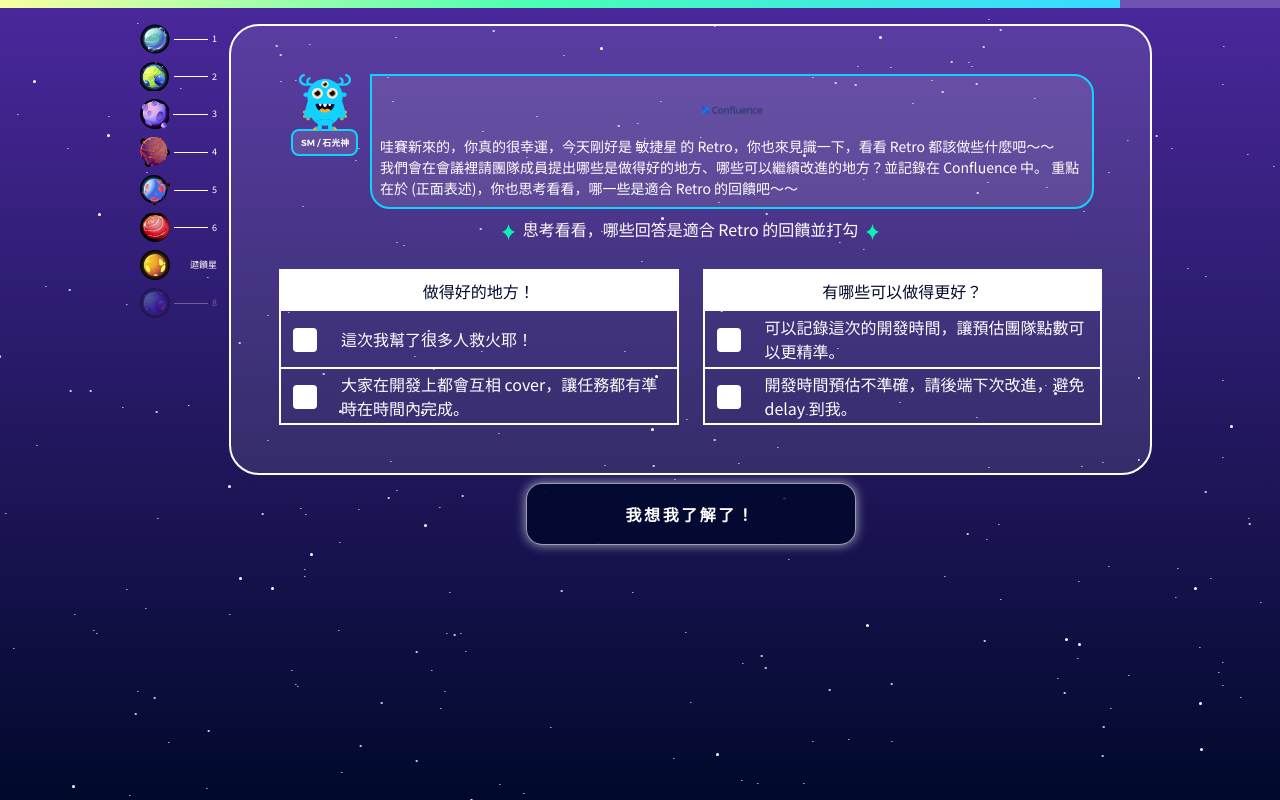
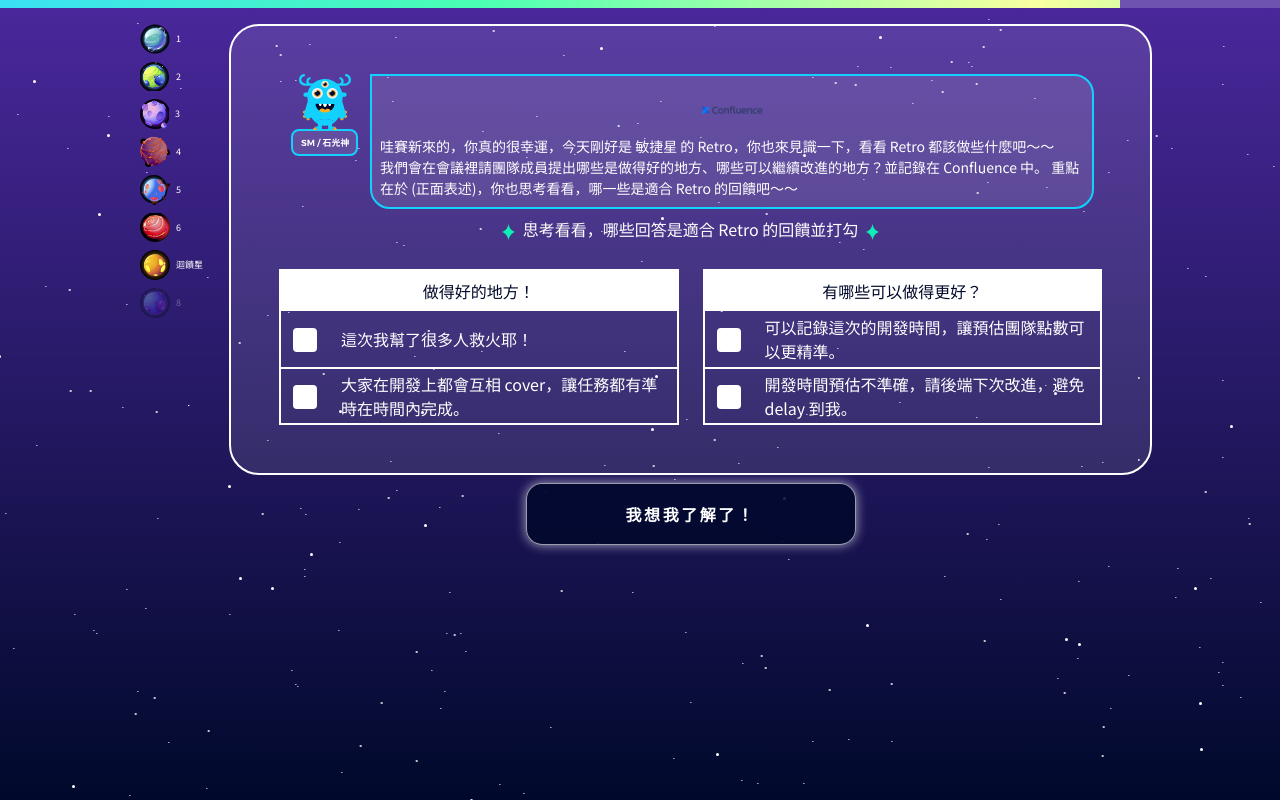
Before and after one commit to u9951064/scrum, a Vue app: page /#/step7 in a window 1280 px wide. Built offline with nearby package versions, Linux system fonts and the light colour scheme.

Commit message:
feat: set style

```diff
--- a/src/components/StepBar.vue
+++ b/src/components/StepBar.vue
@@ -15,19 +15,47 @@ const stepRatio = computed(() => {
 </script>
 
 <template>
-  <div class="step-bar d-block">
-    <div class="d-block" :style="stepRatio"></div>
+  <div class="step-bar">
+    <div class="" :style="stepRatio"></div>
   </div>
 </template>
 
 <style scoped>
 .step-bar {
   height: 0.5rem;
+  display: block;
+  width: 100%;
   background: rgba(255, 255, 255, 0.2);
 }
 
 .step-bar > div {
-  height: 0.5rem;
-  background: linear-gradient(90deg, #f8ffa1 0%, #4affb3 47.92%, #37dbff 97.4%);
+  height: 100%;
+  display: block;
+  background: linear-gradient(
+    90deg,
+    #f8ffa1 0%,
+    #4affb3 25%,
+    #37dbff 50%,
+    #4affb3 75%,
+    #f8ffa1 100%
+  );
+  background-size: 200%;
+  animation: gradient 1.5s ease infinite;
+}
+
+
+
+@keyframes gradient {
+  0% {
+    background-position: 200% 0;
+  }
+
+  50% {
+    background-position: 100% 0;
+  }
+
+  to {
+    background-position: 0 0;
+  }
 }
 </style>
--- a/src/components/StepList.vue
+++ b/src/components/StepList.vue
@@ -59,57 +59,49 @@ const getLabel = (stepIndex: number): string => {
       <div class="plant-icon col-12 col-md-auto">
         <IconPlant1></IconPlant1>
       </div>
-      <div class="line col-12 col-md" :class="{ 'show-line': isCurrent(1) }"></div>
-      <div class="index col-12 col-md-auto" v-text="getLabel(1)"></div>
+      <div class="index col-12 col-md" v-text="getLabel(1)"></div>
     </li>
     <li class="step-list-item col row g-0" :class="{ active: isActive(2) }">
       <div class="plant-icon col-12 col-md-auto">
         <IconPlant2></IconPlant2>
       </div>
-      <div class="line col-12 col-md" :class="{ 'show-line': isCurrent(2) }"></div>
-      <div class="index col-12 col-md-auto" v-text="getLabel(2)"></div>
+      <div class="index col-12 col-md" v-text="getLabel(2)"></div>
     </li>
     <li class="step-list-item col row g-0" :class="{ active: isActive(3) }">
       <div class="plant-icon col-12 col-md-auto">
         <IconPlant3></IconPlant3>
       </div>
-      <div class="line col-12 col-md" :class="{ 'show-line': isCurrent(3) }"></div>
-      <div class="index col-12 col-md-auto" v-text="getLabel(3)"></div>
+      <div class="index col-12 col-md" v-text="getLabel(3)"></div>
     </li>
     <li class="step-list-item col row g-0" :class="{ active: isActive(4) }">
       <div class="plant-icon col-12 col-md-auto">
         <IconPlant4></IconPlant4>
       </div>
-      <div class="line col-12 col-md" :class="{ 'show-line': isCurrent(4) }"></div>
-      <div class="index col-12 col-md-auto" v-text="getLabel(4)"></div>
+      <div class="index col-12 col-md" v-text="getLabel(4)"></div>
     </li>
     <li class="step-list-item col row g-0" :class="{ active: isActive(5) }">
       <div class="plant-icon col-12 col-md-auto">
         <IconPlant5></IconPlant5>
       </div>
-      <div class="line col-12 col-md" :class="{ 'show-line': isCurrent(5) }"></div>
-      <div class="index col-12 col-md-auto" v-text="getLabel(5)"></div>
+      <div class="index col-12 col-md" v-text="getLabel(5)"></div>
     </li>
     <li class="step-list-item col row g-0" :class="{ active: isActive(6) }">
       <div class="plant-icon col-12 col-md-auto">
         <IconPlant6></IconPlant6>
       </div>
-      <div class="line col-12 col-md" :class="{ 'show-line': isCurrent(6) }"></div>
-      <div class="index col-12 col-md-auto" v-text="getLabel(6)"></div>
+      <div class="index col-12 col-md" v-text="getLabel(6)"></div>
     </li>
     <li class="step-list-item col row g-0" :class="{ active: isActive(7) }">
       <div class="plant-icon col-12 col-md-auto">
         <IconPlant7></IconPlant7>
       </div>
-      <div class="line col-12 col-md" :class="{ 'show-line': isCurrent(7) }"></div>
-      <div class="index col-12 col-md-auto" v-text="getLabel(7)"></div>
+      <div class="index col-12 col-md" v-text="getLabel(7)"></div>
     </li>
     <li class="step-list-item col row g-0" :class="{ active: isActive(8) }">
       <div class="plant-icon col-12 col-md-auto">
         <IconPlant8></IconPlant8>
       </div>
-      <div class="line col-12 col-md" :class="{ 'show-line': isCurrent(8) }"></div>
-      <div class="index col-12 col-md-auto" v-text="getLabel(8)"></div>
+      <div class="index col-12 col-md" v-text="getLabel(8)"></div>
     </li>
   </ul>
 </template>
@@ -131,30 +123,18 @@ ul.step-list > li.step-list-item.active {
   opacity: 1;
 }
 
-ul.step-list .line,
 ul.step-list .index,
 ul.step-list .plant-icon {
   align-self: center;
-}
-
-ul.step-list .line:not(.show-line)::after {
-  content: "";
-  display: block;
-  height: 1px;
-  width: 80%;
-  margin: auto;
-  background-color: #ffffff;
-}
-
-@media (max-width: 767.9px) {
-  ul.step-list .line {
-    display: none;
-  }
 }
 
 @media (min-width: 768px) {
   ul.step-list > li.step-list-item ~ li.step-list-item {
     padding-top: 0.5rem;
   }
+  ul.step-list .index {
+    padding-left: 0.375rem;
+    text-align: left;
+  }
 }
 </style>
--- a/src/views/FinishView.vue
+++ b/src/views/FinishView.vue
@@ -28,8 +28,8 @@ const gotoNextPage = () => {
           <div class="col overflow-auto">
             <div class="row flex-column flex-nowrap">
               <div class="col main-operation-block p-md-5 text-center">
-                恭喜通過 Scrum 新手村任務！<br/>
-正式加入敏捷宇宙，開始從 敏捷星 鍛鍊吧
+                恭喜通過 Scrum 新手村任務！<br />
+                正式加入敏捷宇宙，開始從 敏捷星 鍛鍊吧
               </div>
             </div>
             <div class="col-auto text-center">
--- a/src/views/Step4View.vue
+++ b/src/views/Step4View.vue
@@ -164,13 +164,18 @@ onMounted(() => {
                                     v-text="element.point"
                                   ></div>
                                   <div
+                                    class="row flex-column justify-content-center h-100"
+                                  >
+                                    <div
                                       class="title"
                                       v-text="element.title"
                                     ></div>
                                     <div
                                       class="description"
-                                    v-text="element.description || '&nbsp;'"
+                                      v-if="element.description.length > 0"
+                                      v-text="element.description"
                                     ></div>
+                                  </div>
                                 </div>
                               </template>
                             </draggable>
@@ -199,13 +204,18 @@ onMounted(() => {
                                     v-text="element.point"
                                   ></div>
                                   <div
+                                    class="row flex-column justify-content-center h-100"
+                                  >
+                                    <div
                                       class="title"
                                       v-text="element.title"
                                     ></div>
                                     <div
                                       class="description"
-                                    v-text="element.description || '&nbsp;'"
+                                      v-if="element.description.length > 0"
+                                      v-text="element.description"
                                     ></div>
+                                  </div>
                                 </div>
                               </template>
                             </draggable>
@@ -281,4 +291,25 @@ onMounted(() => {
   border: 2px solid #ffffff;
   border-radius: 0;
 }
+
+.point {
+  position: absolute;
+  top: 0.5rem;
+  left: 0.5rem;
+  width: 1.5rem;
+  height: 1.5rem;
+  font-weight: 600;
+  color: #00092b;
+  background-color: #0defb5;
+  text-align: center;
+  font-size: 0.9rem;
+  line-height: 0.9rem;
+  padding: 0.3rem;
+  border-radius: 100%;
+  overflow: hidden;
+}
+
+.list-group-item {
+  min-height: 4rem;
+}
 </style>
```
Lines whose indentation alone changed are shown as unchanged.
